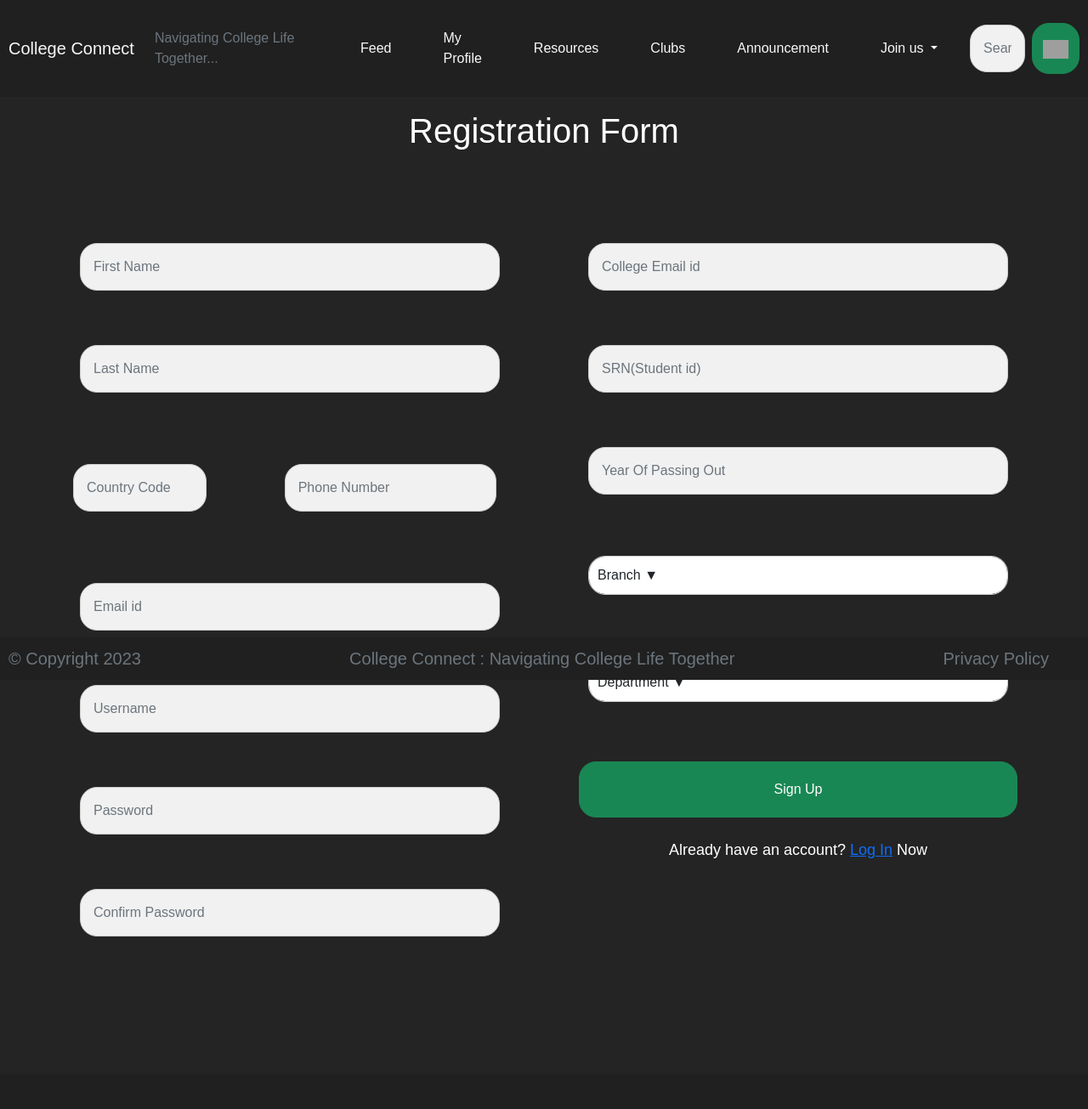
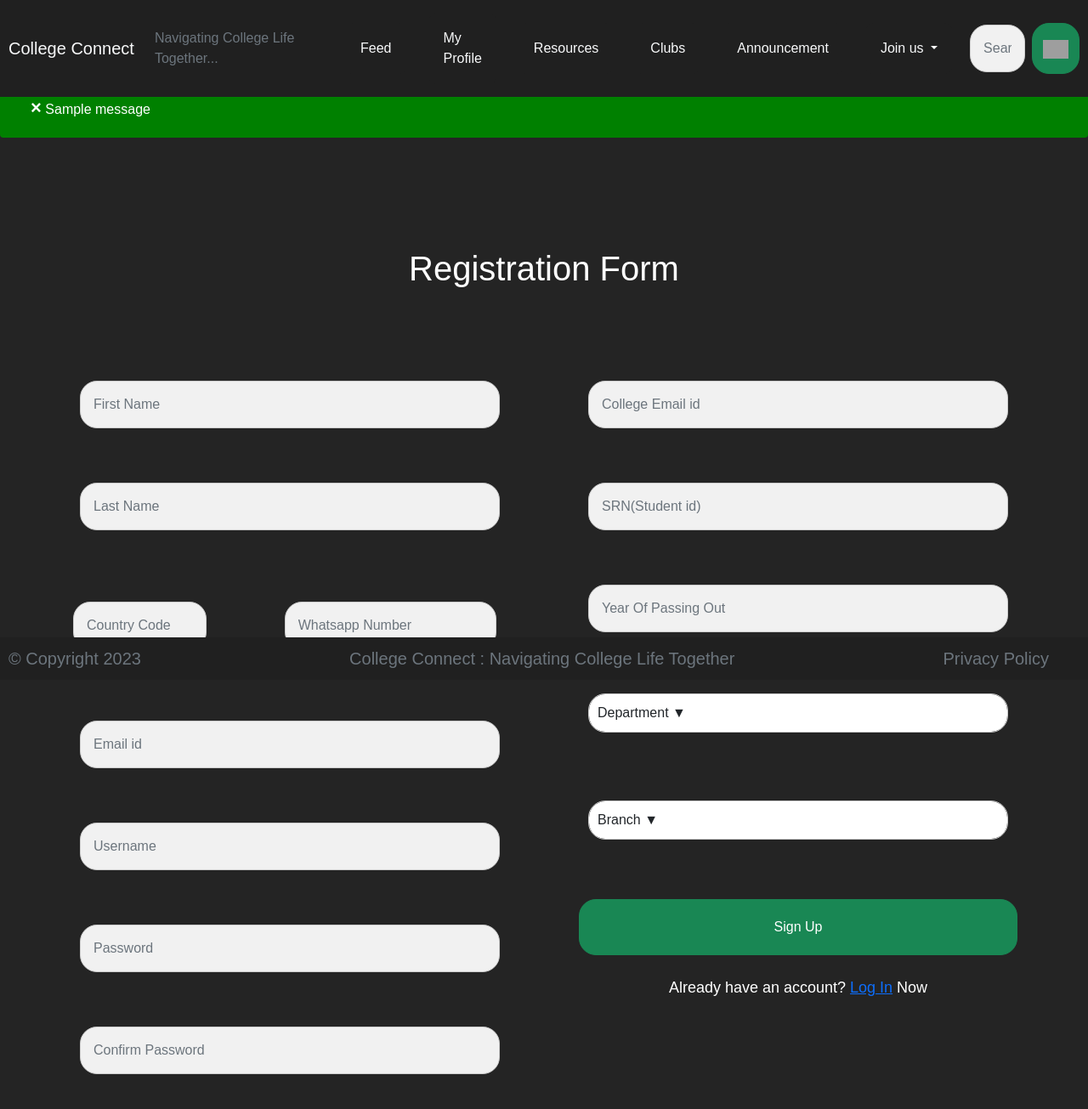
Before and after one commit to ishreya09/College-Connect, a Django app: page /account/register in a window 1280 px wide. Shown: the top 1305 px of the page at 85% size. Before the commit the page ends 1102 px from the top, so only its background shows below. Run offline with Django 4.2, Linux system fonts and the light colour scheme; tables that the repository leaves empty hold one stand-in row (values such as "Sample post"); one stand-in notice (Sample message) is shown; some libraries are stand-ins or nearby versions; grey boxes are pictures that could not be loaded.

Commit message:
Admin interface added, register page backend dev

```diff
--- a/CollegeConnect/CollegeConnect/urls.py
+++ b/CollegeConnect/CollegeConnect/urls.py
@@ -31,6 +31,7 @@ urlpatterns = [
     path('announcement/', include('announcement.urls')),
     path('club/', include('club.urls')),
     path('resource/', include('resource.urls')),
+    path('branch/', include('branch.urls')),
 
 ]
 
--- a/CollegeConnect/account/urls.py
+++ b/CollegeConnect/account/urls.py
@@ -3,6 +3,7 @@ from . import views
 
 urlpatterns= [
     path('register',views.register,name="register"),
+    path('register_submit',views.register_submit,name="register_submit"),
     path('login',views.login,name="login"),
     path('profile',views.profile,name="profile"),
     path('edit_profile',views.edit_profile,name="edit_profile"),
--- a/CollegeConnect/account/views.py
+++ b/CollegeConnect/account/views.py
@@ -1,10 +1,81 @@
 from django.shortcuts import render
+from django.shortcuts import redirect
+
+from django.contrib import messages
+
+# models
+from django.contrib.auth.models import User
+from django.contrib.auth.models import auth
+from branch.models import Department, Branch
+from .models import Student,Mentor
 
 # Create your views here.
 
 def register(request):
+    department= Department.objects.all()
+    branch= Branch.objects.all()
+    context={'department':department,'branch':branch}
+    return render(request, 'account/register.html',context)
+
+
+def register_submit(request):
     context={}
-    return render(request, 'account/register.html',context)
+    if request.method=='POST':
+        firstname = request.POST.get('firstname',False)
+        lastname = request.POST.get('lastname',False)
+        country_code= request.POST.get('countrycode',False)
+        whatsappnumber = request.POST.get('phone',False)
+        email = request.POST.get('email',False)
+        username = request.POST.get('username',False)
+        password1 = request.POST.get('password1',False)
+        password2 = request.POST.get('password2',False)
+        college_email = request.POST.get('collegemail',False)
+        SRN = request.POST.get('SRN',False) # student id
+        year_of_passing_out = request.POST.get('yearofpassingout',False)
+        branch = request.POST.get('branch',False)
+        department = request.POST.get('department',False)
+
+        # trim + from country code if any
+        if (country_code[0] == "+"):
+            country_code = country_code[1:]
+
+        whatsappnumber =country_code+whatsappnumber
+
+        whatsapplink="https://api.whatsapp.com/send?phone="+whatsappnumber
+
+        if password1 == password2:
+            if User.objects.filter(username= username).exists():
+                messages.info (request, "Username taken")
+                return redirect('/account/register')
+            elif (User.objects.filter(email = email).exists()):
+                messages.info (request, "Email already present")
+                return redirect('/account/register')
+            else:
+                user = User.objects.create_user(first_name= firstname, last_name= lastname ,username= username, password= password1, email= email)
+                user.save()
+
+                student= Student()
+                student.user=User.objects.get(username=username)
+                student.department= Department.object.get(department_id= department)
+                student.department= Branch.object.get(branch_code= branch)
+
+                data=("",whatsappnumber,whatsapplink,SRN,college_email,year_of_passing_out)
+                student.bio,student.whatsapp_number,student.whatsapp_link,student.student_id,student.college_email,student.year_of_passing_out=data
+
+                student.save()
+
+                messages.success(request, 'User Created')
+                return redirect ('/account/login')
+        else:
+            messages.info (request, "password does not match")
+            return redirect('/account/register')
+
+    return redirect ('/account/register')
+
+
+
+
+
 
 def login(request):
     context={}
--- a/CollegeConnect/branch/models.py
+++ b/CollegeConnect/branch/models.py
@@ -1,11 +1,15 @@
 from django.db import models
 
 # Create your models here.
-# class Department(models.Model):
-#     department_name= models.CharField(max_length=500,null=True, blank= True)
-#     department_id= models.BigAutoField(primary_key=True, auto_created=True)
+class Department(models.Model):
+    department_name= models.CharField(max_length=500,null=True, blank= True)
+    department_id= models.BigAutoField(primary_key=True, auto_created=True)
+    def __str__(self):
+        return self.department_name
 
-# class Branch(models.Model):
-#     branch_name = models.CharField(max_length=200, null=True, blank=True)
-#     branch_code= models.BigAutoField(primary_key=True, auto_created=True)
-#     department = models.ForeignKey(Department, on_delete=models.CASCADE, related_name='branches') # one to many
+class Branch(models.Model):
+    branch_name = models.CharField(max_length=200, null=True, blank=True)
+    branch_code= models.BigAutoField(primary_key=True, auto_created=True)
+    department = models.ForeignKey(Department, on_delete=models.CASCADE, related_name='branches') # one to many
+    def __str__(self):
+        return self.branch_name
--- /dev/null
+++ b/CollegeConnect/branch/urls.py
@@ -0,0 +1,6 @@
+from django.urls import path
+from .views import get_branches
+
+urlpatterns = [
+    path('<department_id>', get_branches, name='get_branches'),
+]
--- a/CollegeConnect/branch/views.py
+++ b/CollegeConnect/branch/views.py
@@ -1,3 +1,9 @@
 from django.shortcuts import render
 
 # Create your views here.
+from .models import Branch
+from django.http import JsonResponse
+
+def get_branches(request, department_id):
+    branches = Branch.objects.filter(department_id=department_id).values('branch_code', 'branch_name')
+    return JsonResponse({'branches': list(branches)})
--- a/CollegeConnect/templates/account/register.html
+++ b/CollegeConnect/templates/account/register.html
@@ -14,20 +14,21 @@
     <br>
     <br>
 
-    <form class="text-center bg-charcoal-black " method="post" action="#">
+    <form class="text-center bg-charcoal-black " method="post" action="/account/register_submit">
+        {% csrf_token %}
         <div class="row">
 
             <!-- Personal Details -->
             <div class="col">
 
                 <div class="form-group">
-                    <input type="text" class="form-control" id="first_name" name="first_name" placeholder="First Name"
+                    <input type="text" class="form-control" id="firstname" name="firstname" placeholder="First Name"
                         required pattern="^[A-Za-z]+$" title="Only letters are allowed" />
 
                 </div>
 
                 <div class="form-group">
-                    <input type="text" class="form-control" id="last_name" name="last_name" placeholder="Last Name"
+                    <input type="text" class="form-control" id="lastname" name="lastname" placeholder="Last Name"
                         required pattern="^[A-Za-z]+$" title="Only letters are allowed" />
 
                 </div>
@@ -41,7 +42,7 @@
 
                     <div class="col">
                         <div class="form">
-                            <input type="text" class="form-control" id="phone" name="phone" placeholder="Phone Number"
+                            <input type="text" class="form-control" id="phone" name="phone" placeholder="Whatsapp Number"
                                 required pattern="^\[1-9][0-9]{9}$"
                                 title="Please enter a valid Indian mobile number with +91 country code" />
                         </div>
@@ -74,7 +75,7 @@
             <div class="col">
 
                 <div class="form-group">
-                    <input type="email" class="form-control" id="collegeemail" name="collegeemail"
+                    <input type="email" class="form-control" id="collegemail" name="collegemail"
                         placeholder="College Email id" required />
                 </div>
 
@@ -89,18 +90,20 @@
                 </div>
 
                 <div class="form-group">
-                    <select class="form-control" id="branch" name="branch">
-                        <option class="form-control" disabled selected value="">Branch ▼</option>
-                        <option class="form-control" value="student">CSE</option>
-                        <option class="form-control" value="mentor">ECE</option>
+                    <select class="form-control" id="id_department" name="department">
+                        <option class="form-control" disabled selected value="">Department ▼</option>
+                        {% for d in department %}
+                        <option class="form-control" value="{{d.department_id}}">{{d.department_name}}</option>
+                        {% endfor %}
                     </select>
                 </div>
 
                 <div class="form-group">
-                    <select class="form-control" id="department" name="department">
-                        <option class="form-control" disabled selected value="">Department ▼</option>
-                        <option class="form-control" value="student">BTech</option>
-                        <option class="form-control" value="mentor">BCA</option>
+                    <select class="form-control" id="id_branch" name="branch">
+                        <option class="form-control" disabled selected value="">Branch ▼</option>
+                        <!-- {% for b in branch %}
+                        <option class="form-control" value="{{b.branch_name}}">{{b.branch_name}}</option>
+                        {% endfor %} -->
                     </select>
                 </div>
 
@@ -117,6 +120,37 @@
 
 </div>
 
+<script>
+    document.addEventListener("DOMContentLoaded", function() {
+        var departmentSelect = document.getElementById("id_department");
+        var branchSelect = document.getElementById("id_branch");
+
+        departmentSelect.addEventListener("change", function() {
+            var departmentName = departmentSelect.value;
+            if (departmentName) {
+                fetch(`http://127.0.0.1:8000/branch/${departmentName}`)
+                    .then(response => response.json())
+                    .then(data => {
+                        console.log(data);
+
+                        branchSelect.innerHTML = '<option value="" disabled selected>Select Branch</option>';
+                        data.branches.forEach(function(value) {
+                            var option = document.createElement("option");
+                            option.value = value.branch_code;
+                            option.text = value.branch_name;
+                            branchSelect.appendChild(option);
+                        });
+
+                        branchSelect.disabled = false;
+                    })
+                    .catch(error => console.error(error));
+            } else {
+                branchSelect.innerHTML = '<option value="" disabled selected>Select Branch</option>';
+                branchSelect.disabled = true;
+            }
+        });
+    });
+</script>
 
 
 {% endblock %}
--- a/CollegeConnect/templates/base.html
+++ b/CollegeConnect/templates/base.html
@@ -91,6 +91,38 @@
         </ul>
     </nav>
 
+    <br>
+    <br>
+    <br>
+    <br>
+
+    {% if messages %}
+    {% for message in messages %}
+    {% if message.tags == 'success'%}
+    <div class="alert" style="background-color: green; color: rgb(255, 255, 255);">
+        <span class="close-button" onclick="this.parentElement.style.display='none';">&times;</span>
+        {{message}}
+    </div>
+    {% elif message.tags == 'info'%}
+    <div class="alert" style="background-color: rgb(209, 209, 95); color: black;">
+        <span class="close-button" onclick="this.parentElement.style.display='none';">&times;</span>
+        {{message}}
+    </div>
+    {% elif message.tags == 'warning'%}
+    <div class="alert" style="background-color: rgb(255, 145, 0); color: white;">
+        <span class="close-button" onclick="this.parentElement.style.display='none';">&times;</span>
+        {{message}}
+    </div>
+    {% elif message.tags == 'error'%}
+    <div class="alert" style="background-color: red; color: white;">
+        <span class="close-button" onclick="this.parentElement.style.display='none';">&times;</span>
+        {{message}}
+    </div>
+    {% endif %}
+    {% endfor %}
+    {% endif %}
+
+
     <!-- Block Content -->
     {% block content %}
     <!--enter your html code here-->>
@@ -118,6 +150,9 @@
     <!-- Javascript files -->
     <script src="{% static 'js\collegeconnect.js' %}"></script>
 
+    <script src="https://code.jquery.com/jquery-3.6.0.min.js"></script>
+
+
     <!-- jquery -->
     <script src="https://code.jquery.com/jquery-3.4.1.slim.min.js"
         integrity="sha384-J6qa4849blE2+poT4WnyKhv5vZF5SrPo0iEjwBvKU7imGFAV0wwj1yYfoRSJoZ+n"
```
Also changed, not shown: CollegeConnect/account/models.py (+20 -18 lines), CollegeConnect/branch/admin.py (+28 -0 lines), CollegeConnect/branch/migrations/0001_initial.py (added).
